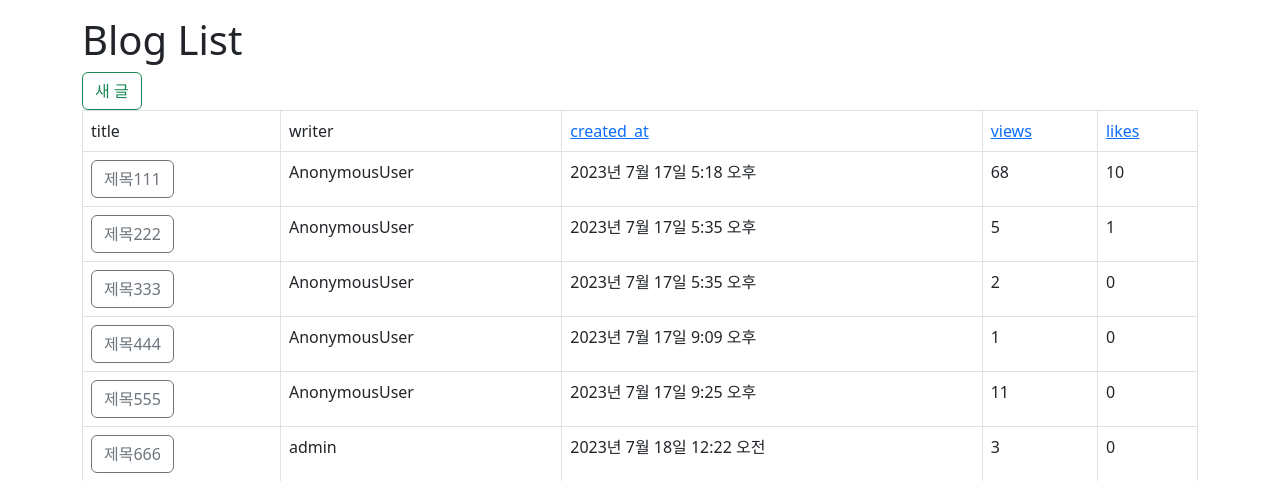
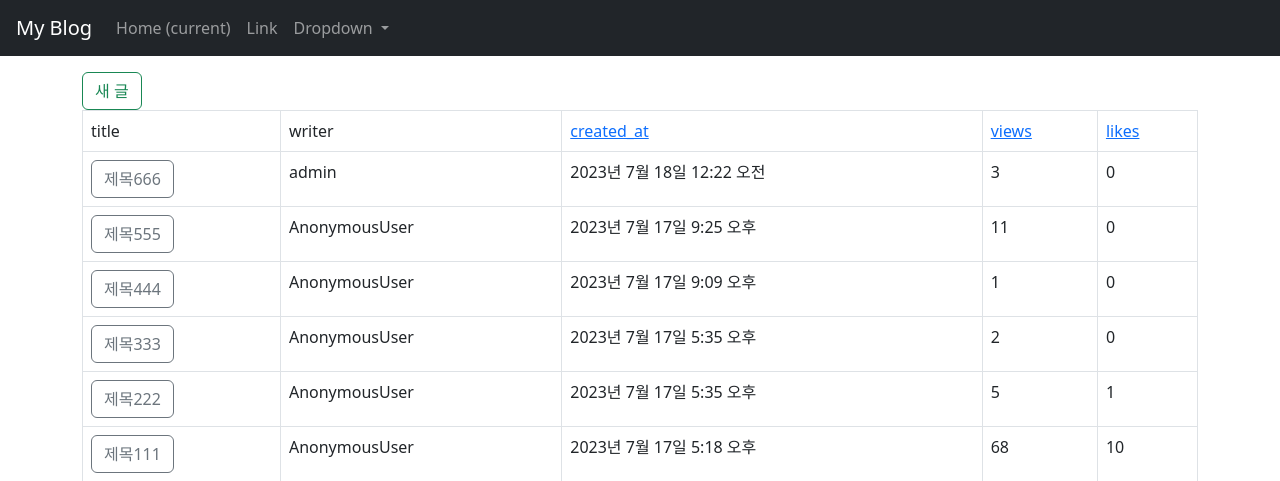
Before and after one commit to OHONGSAM/blog, a Django app: page /blog/ in a window 1280 px wide. Shown: the top 481 px of the page. Run offline with Django 4.2, Linux system fonts and the light colour scheme; data comes from the database, SQL or seed files in the repository; both versions use the stored data as it was after the commit.

Commit message:
blog Navbar

```diff
--- a/blog/templates/blog/post_list.html
+++ b/blog/templates/blog/post_list.html
@@ -1,7 +1,6 @@
 {% extends 'base.html' %}
 
 {% block content %}
-<h1>Blog List</h1>
 <a href="{% url 'blog:write' %}" class="btn btn-outline-success">새 글</a>
 
 
@@ -18,6 +17,7 @@
     </thead>
     <tody>
         {% for post in posts %}
+
         <tr>
             <td><a href="{% url 'blog:detail' post_id=post.pk %}" class="btn btn btn-outline-secondary">{{ post.title }}</a></td>
             <td>{{ post.writer }}</td>
--- a/blog/views.py
+++ b/blog/views.py
@@ -9,12 +9,12 @@ from .forms import PostForm, CommentForm
 class PostList(View):
     def get(self, request):
         posts = Post.objects.all().order_by('-created_at')
-        if request.GET.get('sort'):
-            sort = request.GET.get('sort')
-            print(request.GET.get('sort'))
-        else:
-            sort = 'created_at'
-        posts = sorted(posts, key=lambda x: getattr(x, sort))
+        # if request.GET.get('sort'):
+        #     sort = request.GET.get('sort')
+        #     print(request.GET.get('sort'))
+        # else:
+        #     sort = 'created_at'
+        # posts = sorted(posts, key=lambda x: getattr(x, sort))
         context = {
             "posts": posts,
         }
--- a/templates/base.html
+++ b/templates/base.html
@@ -1,16 +1,43 @@
 <!DOCTYPE html>
 <html lang="kr">
-<head>
-    <meta charset="UTF-8">
-    <link href="https://cdn.jsdelivr.net/npm/bootstrap@5.2.3/dist/css/bootstrap.min.css" rel="stylesheet" integrity="sha384-rbsA2VBKQhggwzxH7pPCaAqO46MgnOM80zW1RWuH61DGLwZJEdK2Kadq2F9CUG65" crossorigin="anonymous">
+  <head>
+    <meta charset="UTF-8" />
+    <link href="https://cdn.jsdelivr.net/npm/bootstrap@5.2.3/dist/css/bootstrap.min.css" rel="stylesheet" integrity="sha384-rbsA2VBKQhggwzxH7pPCaAqO46MgnOM80zW1RWuH61DGLwZJEdK2Kadq2F9CUG65" crossorigin="anonymous" />
     <script src="https://cdn.jsdelivr.net/npm/@popperjs/core@2.11.6/dist/umd/popper.min.js" integrity="sha384-oBqDVmMz9ATKxIep9tiCxS/Z9fNfEXiDAYTujMAeBAsjFuCZSmKbSSUnQlmh/jp3" crossorigin="anonymous"></script>
     <script src="https://cdn.jsdelivr.net/npm/bootstrap@5.2.3/dist/js/bootstrap.min.js" integrity="sha384-cuYeSxntonz0PPNlHhBs68uyIAVpIIOZZ5JqeqvYYIcEL727kskC66kF92t6Xl2V" crossorigin="anonymous"></script>
     <title>Blog</title>
-</head>
-<body>
-    <div class='container mt-3'>
-        {% block content %}
-        {% endblock %}
+  </head>
+  <body>
+
+    <nav class="navbar navbar-expand-lg navbar-dark bg-dark ps-3">
+      <a class="navbar-brand mw-5" href="{% url 'blog:list' %}">My Blog</a>
+      <button class="navbar-toggler" type="button" data-toggle="collapse" data-target="#navbarSupportedContent" aria-controls="navbarSupportedContent" aria-expanded="false" aria-label="Toggle navigation">
+        <span class="navbar-toggler-icon"></span>
+      </button>
+
+      <div class="collapse navbar-collapse" id="navbarSupportedContent">
+        <ul class="navbar-nav mr-auto">
+          <li class="nav-item active">
+            <a class="nav-link" href="#">Home <span class="sr-only">(current)</span></a>
+          </li>
+          <li class="nav-item">
+            <a class="nav-link" href="#">Link</a>
+          </li>
+          <li class="nav-item dropdown">
+            <a class="nav-link dropdown-toggle" href="#" id="navbarDropdown" role="button" data-toggle="dropdown" aria-haspopup="true" aria-expanded="false"> Dropdown </a>
+            <div class="dropdown-menu" aria-labelledby="navbarDropdown">
+              <a class="dropdown-item" href="#">Action</a>
+              <a class="dropdown-item" href="#">Another action</a>
+              <div class="dropdown-divider"></div>
+              <a class="dropdown-item" href="#">Something else here</a>
+            </div>
+          </li>
+        </ul>
+      </div>
+    </nav>
+    <div class="container mt-3">
+      {% comment %} <a href="{% url 'blog:list' %}" class="btn btn-dark">Blog</a> {% endcomment %}
+      {% block content %} {% endblock %}
     </div>
-</body>
+  </body>
 </html>
```
Also changed, not shown: db.sqlite3.
